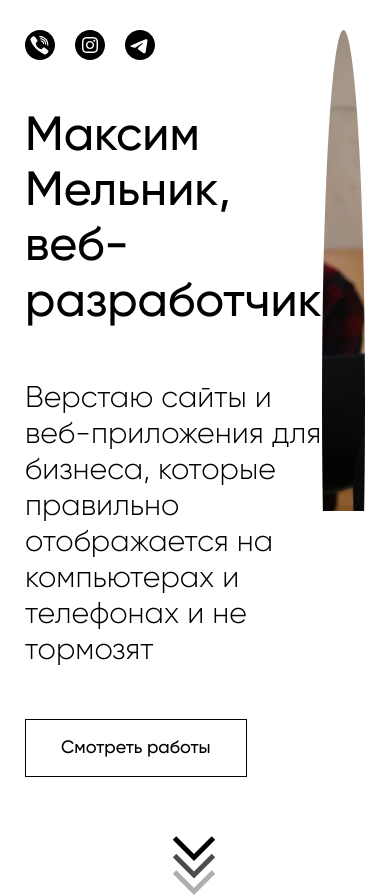
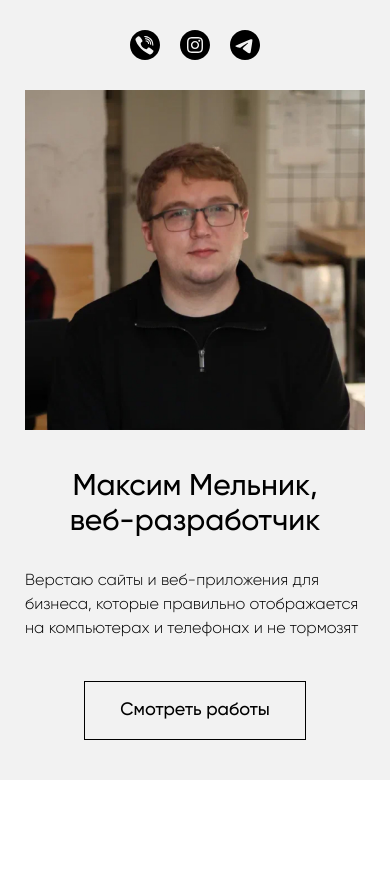
Before and after one commit to helpMeRise/myPortfolio, a website: page src/index.html in a window 390 px wide. After the commit the page ends 844 px from the top, so only its background shows below. Drawn offline with Linux system fonts and the light colour scheme; files that its build step writes are made by us from their sources; files whose address does not match are found by name.

Commit message:
section hero completed

```diff
--- a/src/index.html
+++ b/src/index.html
@@ -35,7 +35,6 @@
   <section class="section hero">
     <div class="container">
       <div class="hero__container">
-        <div class="hero__info">
           <ul class="socials">
             <li class="socails__item">
               <a href="#" class="socials__link">
@@ -60,7 +59,6 @@
           <p class="hero__text">Верстаю сайты и веб-приложения для бизнеса, которые правильно отображается на компьютерах и телефонах и не тормозят</p>
           <button class="button hero__button">Смотреть работы</button>
 
-        </div>
         <div class="hero__photo">
           <img src="./img/photo.jpg" alt="Фотография Мельника Максима">
         </div>
--- a/src/sass/components/_global.sass
+++ b/src/sass/components/_global.sass
@@ -57,6 +57,7 @@ picture
 
 img
   display: block
+  max-width: 100%
 
 button
   border: none
--- a/src/sass/components/_hero.sass
+++ b/src/sass/components/_hero.sass
@@ -1,7 +1,13 @@
 .hero
+  background-color: $add-color
+  padding-bottom: 120px
   &__container
     display: flex
-    justify-content: space-between
+    flex-direction: column
+    flex-wrap: wrap
+    max-height: 650px
+    align-content: space-between
+    gap: 10px
   &__title
     font-weight: 500
     font-size: 48px
@@ -17,17 +23,15 @@
     padding: 18px 35px
     border: 1px solid $color
     transition-duration: 0.2s
+    max-width: 222px
     &:hover
       background-color: $color
       color: $color-light
       border: 1px solid transparent
-  &__photo
-    border-radius: 50%
-    overflow: hidden
   &__arrow
     position: absolute
     left: 50%
-    bottom: -10%
+    bottom: 20px
     transform: translate(-50%, 0)
     width: 60px
     height: 30px
@@ -46,8 +50,51 @@
         animation-delay: -.2s
       &:nth-child(3)
         animation-delay: -.4s
+  @media (max-width: 1350px)
+    &__text
+      max-width: 500px
+  @media (max-width: 1200px)
+    &__text
+      font-size: 24px
+      line-height: 30px
+      max-width: 400px
+  @media (max-width: 1023px)
+    &__container
+      flex-wrap: nowrap
+      max-height: none
+      align-content: center
+      align-items: center
+    &__title
+      font-size: 36px
+      max-width: 350px
+      margin-bottom: 30px
+      order: 2
+      text-align: center
+    &__text
+      order: 3
+      max-width: 100%
+      margin-bottom: 30px
+    &__button
+      order: 4
+    &__photo img
+      order: 1
+      margin-bottom: 30px
+  @media (max-width: 767px)
+    padding-bottom: 40px
+    &__title
+      font-size: 30px
+      max-width: 300px
+      margin-bottom: 20px
+    &__text
+      font-size: 16px
+      line-height: 24px
+    &__arrow
+      display: none
+
 
 .socials
   display: flex
   gap: 20px
   margin-bottom: 50px
+  @media (max-width: 767px)
+    margin-bottom: 20px
```
Also changed, not shown: dist/css/index.css, dist/css/index.min.css, dist/index.html.
